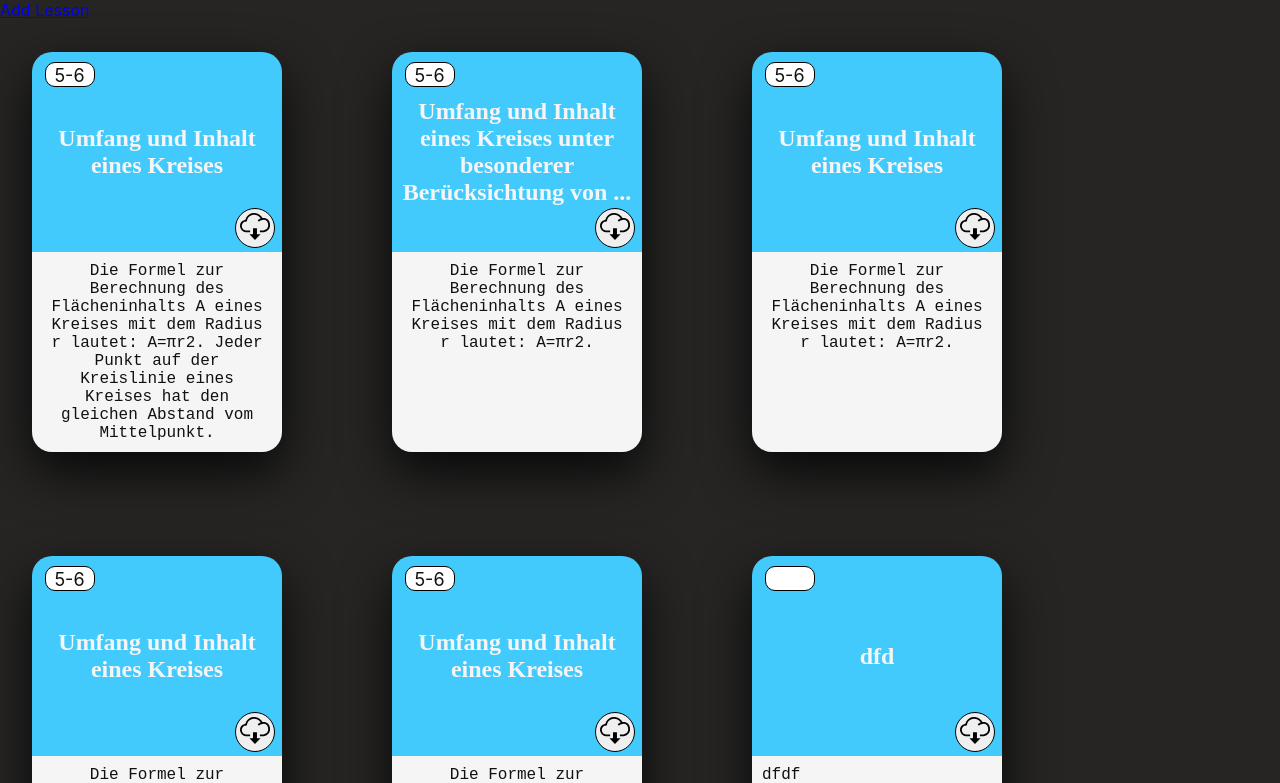
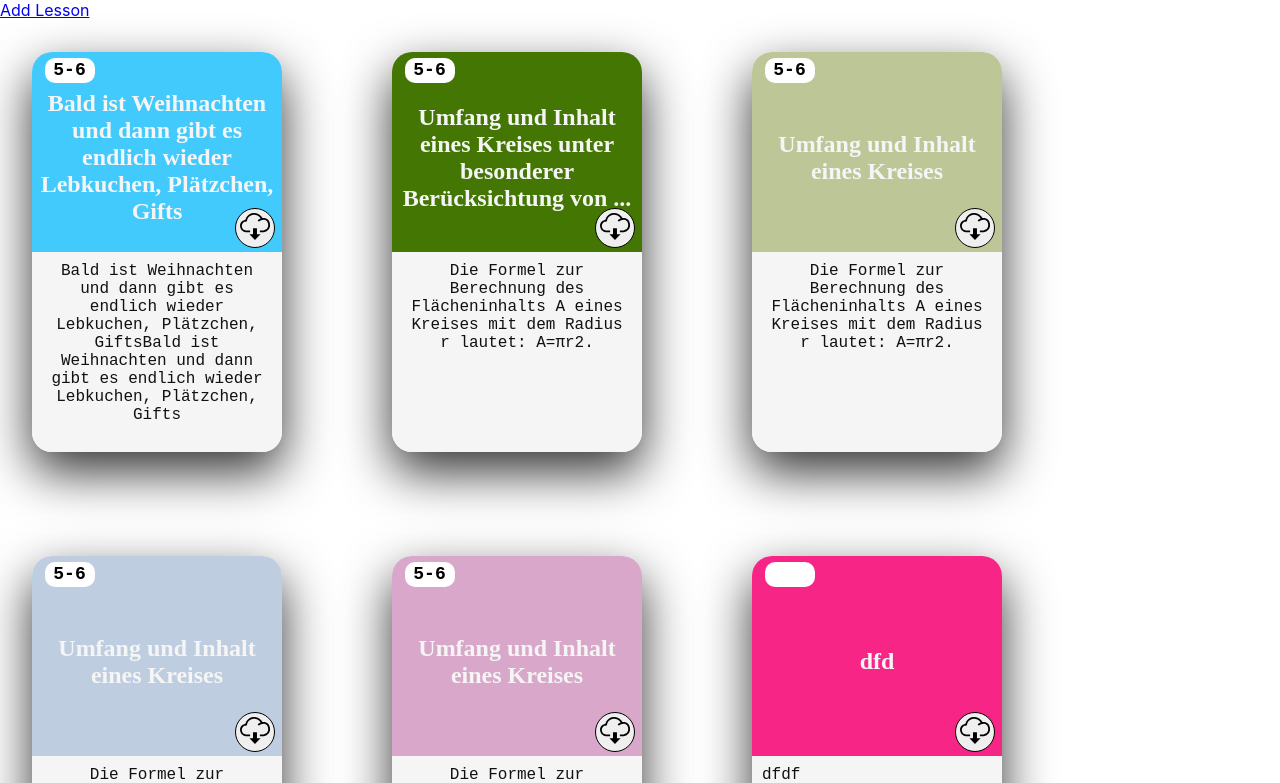
Before and after one commit to Die-Gebildeten/teacherlibrary, a React (Create React App) app: page / in a window 1280 px wide. Shown: the top 783 px of the page. Built offline with nearby package versions, Linux system fonts and the light colour scheme; data requests are answered from the project's data file.

Commit message:
Style tag

```diff
--- a/db.json
+++ b/db.json
@@ -3,9 +3,9 @@
     {
       "id": "001",
       "label": "5-6",
-      "title": "Umfang und Inhalt eines Kreises",
+      "title": "Bald ist Weihnachten und dann gibt es endlich wieder Lebkuchen, Plätzchen, Gifts",
       "subject": "Maths",
-      "description": "Die Formel zur Berechnung des Flächeninhalts A eines Kreises mit dem Radius r lautet: A=πr2. Jeder Punkt auf der Kreislinie eines Kreises hat den gleichen Abstand vom Mittelpunkt.",
+      "description": "Bald ist Weihnachten und dann gibt es endlich wieder Lebkuchen, Plätzchen, GiftsBald ist Weihnachten und dann gibt es endlich wieder Lebkuchen, Plätzchen, Gifts",
       "tag1": "geometry",
       "tag2": "Zirkel",
       "tag3": "Pi",
@@ -15,7 +15,7 @@
       "id": "002",
       "label": "5-6",
       "title": "Umfang und Inhalt eines Kreises unter besonderer Berücksichtung von ...",
-      "subject": "Maths",
+      "subject": "German",
       "description": "Die Formel zur Berechnung des Flächeninhalts A eines Kreises mit dem Radius r lautet: A=πr2.",
       "tag1": "Inhalte in verschiedenen Formaten bearbeiten, zusammenführen und teilen",
       "tag2": "Zirkel",
@@ -26,7 +26,7 @@
       "id": "003",
       "label": "5-6",
       "title": "Umfang und Inhalt eines Kreises",
-      "subject": "Maths",
+      "subject": "Chemistry",
       "description": "Die Formel zur Berechnung des Flächeninhalts A eines Kreises mit dem Radius r lautet: A=πr2.",
       "tag1": "geometry",
       "tag2": "Zirkel",
@@ -37,7 +37,7 @@
       "id": "004",
       "label": "5-6",
       "title": "Umfang und Inhalt eines Kreises",
-      "subject": "Maths",
+      "subject": "Religion/Ethics",
       "description": "Die Formel zur Berechnung des Flächeninhalts A eines Kreises mit dem Radius r lautet: A=πr2.",
       "tag1": "geometry",
       "tag2": "Zirkel",
@@ -48,7 +48,7 @@
       "id": "005",
       "label": "5-6",
       "title": "Umfang und Inhalt eines Kreises",
-      "subject": "Maths",
+      "subject": "French",
       "description": "Die Formel zur Berechnung des Flächeninhalts A eines Kreises mit dem Radius r lautet: A=πr2.",
       "tag1": "geometry",
       "tag2": "Zirkel",
@@ -57,7 +57,7 @@
     },
     {
       "title": "dfd",
-      "subject": "Maths",
+      "subject": "Physics",
       "description": "dfdf",
       "grade": "1/2",
       "tag1": "dfdf",
--- a/src/GlobalStyles.js
+++ b/src/GlobalStyles.js
@@ -12,20 +12,7 @@ const GlobalStyles = () => {
           margin: 0;
         }
         :root {
-          --clr-primary: #ffa200;
-          --highlight-clr-category1: #fa20d8;
-          --highlight-clr-category2: #0bff69;
-          --highlight-clr-category3: #fbff14;
-          --highlight-clr-category4: #ffa200;
-          --highlight-clr-category5: #33b7f2;
-          --highlight-clr-category6: #33b7f2;
-          --highlight-clr-category7: #33b7f2;
-          --highlight-clr-category8: #33b7f2;
-          --highlight-clr-category9: #33b7f2;
-          --highlight-clr-category10: #33b7f2;
-          --highlight-clr-category11: #33b7f2;
-          --font-color-white: #fffdfd;
-          --page-background-color: #262524;
+          // --page-background-color: #262524;
           --font-archivoblack: "ArchivoBlack-Regular";
           --font-roboto: "Roboto-Regular";
           --font-robotolight: "Roboto-Light";
--- a/src/components/Card.js
+++ b/src/components/Card.js
@@ -30,6 +30,8 @@ const UpperCard = styled.div`
     text-align: center;
     color: whitesmoke;
     font-size: 1.5rem;
+    margin: 0.3rem;
+    margin-top: 1rem;
   }
   button {
     position: absolute;
@@ -38,7 +40,7 @@ const UpperCard = styled.div`
   }
   div {
     position: absolute;
-    top: 5%;
+    top: 3%;
     left: 5%;
   }
 `;
--- a/src/components/CardLabel.js
+++ b/src/components/CardLabel.js
@@ -3,13 +3,13 @@ import styled from "@emotion/styled";
 const CardLabel = styled.div`
   border-radius: 10px;
   background-color: white;
-  color: #111;
-  border: 1px solid black;
   text-align: center;
   width: 50px;
   height: 25px;
   padding-top: 1.5px;
   font-size: 18px;
+  font-weight: bold;
+  font-family: "Courier New", Courier, monospace;
 `;
 
 export default CardLabel;
```
